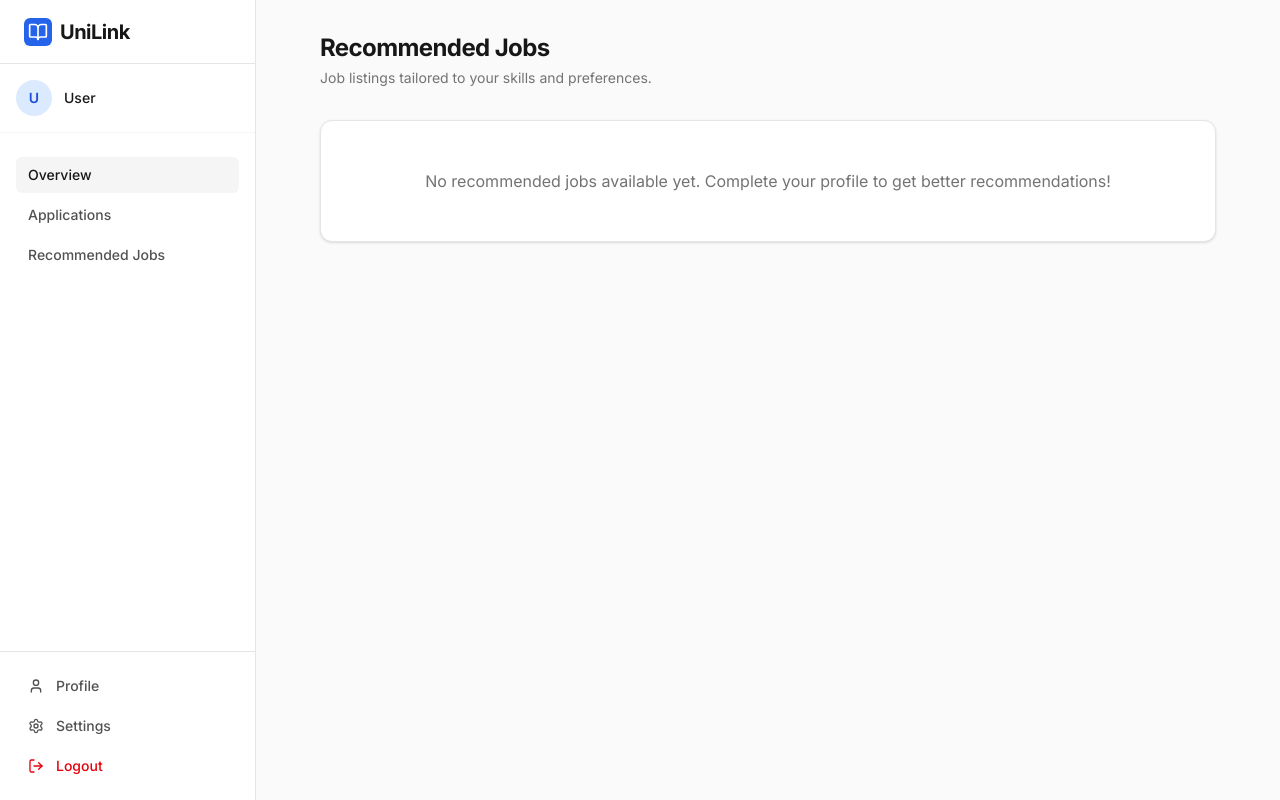
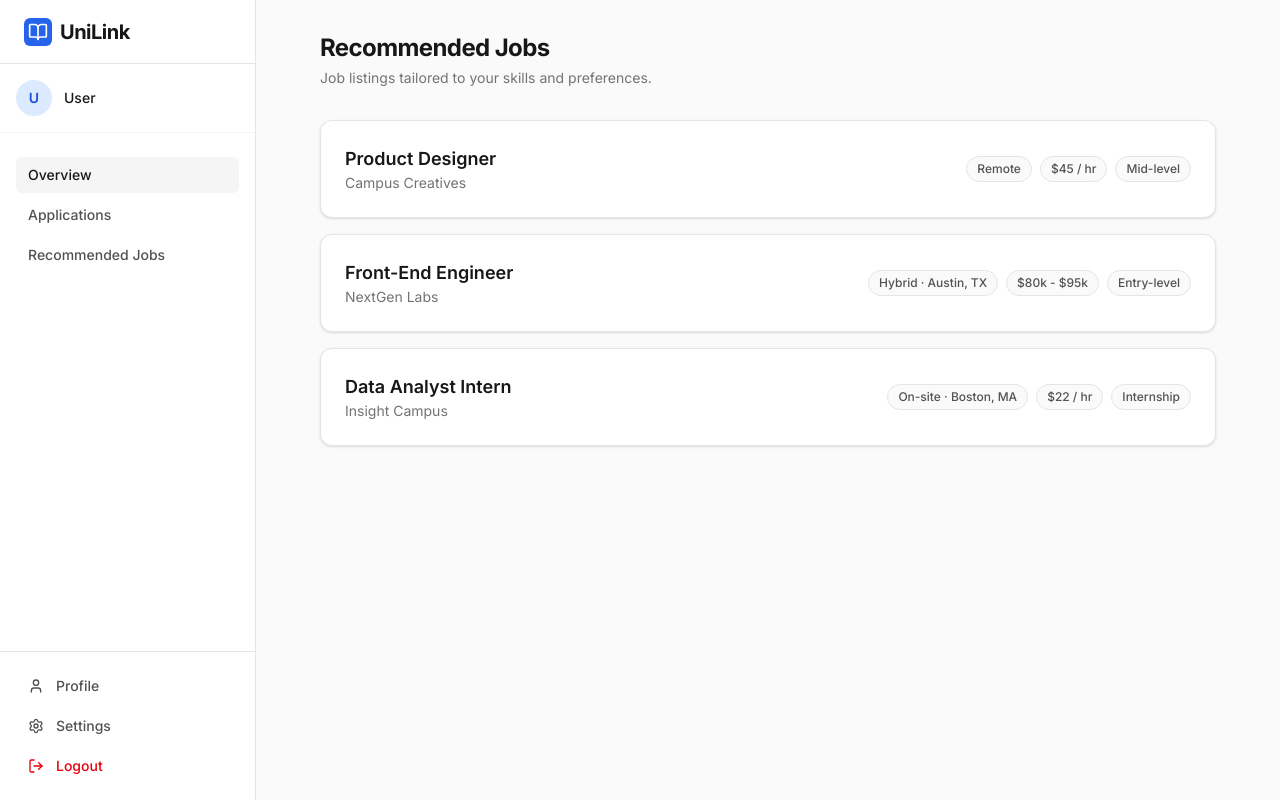
Before and after one commit to dondahari/UniLink-App, a Next.js app: page /dashboard/jobs in a window 1280 px wide. Built offline with nearby package versions, Linux system fonts and the light colour scheme; no server answers.

Commit message:
feat(dashboard): add mocked recommended jobs list layout for jobs page

```diff
--- a/src/app/dashboard/jobs/page.tsx
+++ b/src/app/dashboard/jobs/page.tsx
@@ -1,4 +1,44 @@
-export default function RecommendedJobsPage() {
+type RecommendedJob = {
+    job_id: string
+    job_title: string
+    company_name: string
+    location: string
+    pay_rate: string
+    experience_level: string
+}
+
+async function getRecommendedJobs(): Promise<RecommendedJob[]> {
+    return [
+        {
+            job_id: 'job-01',
+            job_title: 'Product Designer',
+            company_name: 'Campus Creatives',
+            location: 'Remote',
+            pay_rate: '$45 / hr',
+            experience_level: 'Mid-level',
+        },
+        {
+            job_id: 'job-02',
+            job_title: 'Front-End Engineer',
+            company_name: 'NextGen Labs',
+            location: 'Hybrid · Austin, TX',
+            pay_rate: '$80k - $95k',
+            experience_level: 'Entry-level',
+        },
+        {
+            job_id: 'job-03',
+            job_title: 'Data Analyst Intern',
+            company_name: 'Insight Campus',
+            location: 'On-site · Boston, MA',
+            pay_rate: '$22 / hr',
+            experience_level: 'Internship',
+        },
+    ]
+}
+
+export default async function RecommendedJobsPage() {
+    const recommendedJobs = await getRecommendedJobs()
+
     return (
         <div className="max-w-4xl mx-auto space-y-8 w-full">
             <div>
@@ -8,8 +48,22 @@ export default function RecommendedJobsPage() {
                 </p>
             </div>
 
-            <div className="bg-white rounded-xl shadow-sm border border-neutral-200 p-12 text-center text-neutral-500">
-                No recommended jobs available yet. Complete your profile to get better recommendations!
+            <div className="space-y-4">
+                {recommendedJobs.map((job) => (
+                    <div key={job.job_id} className="bg-white rounded-xl shadow-sm border border-neutral-200 p-6">
+                        <div className="flex flex-col sm:flex-row sm:items-center sm:justify-between gap-4">
+                            <div className="min-w-0">
+                                <h2 className="text-lg font-semibold text-neutral-900 truncate">{job.job_title}</h2>
+                                <p className="text-sm text-neutral-500 truncate">{job.company_name}</p>
+                            </div>
+                            <div className="flex flex-wrap items-center gap-2 text-xs font-medium text-neutral-600">
+                                <span className="rounded-full border border-neutral-200 bg-neutral-50 px-2.5 py-1">{job.location}</span>
+                                <span className="rounded-full border border-neutral-200 bg-neutral-50 px-2.5 py-1">{job.pay_rate}</span>
+                                <span className="rounded-full border border-neutral-200 bg-neutral-50 px-2.5 py-1">{job.experience_level}</span>
+                            </div>
+                        </div>
+                    </div>
+                ))}
             </div>
         </div>
     )
```
